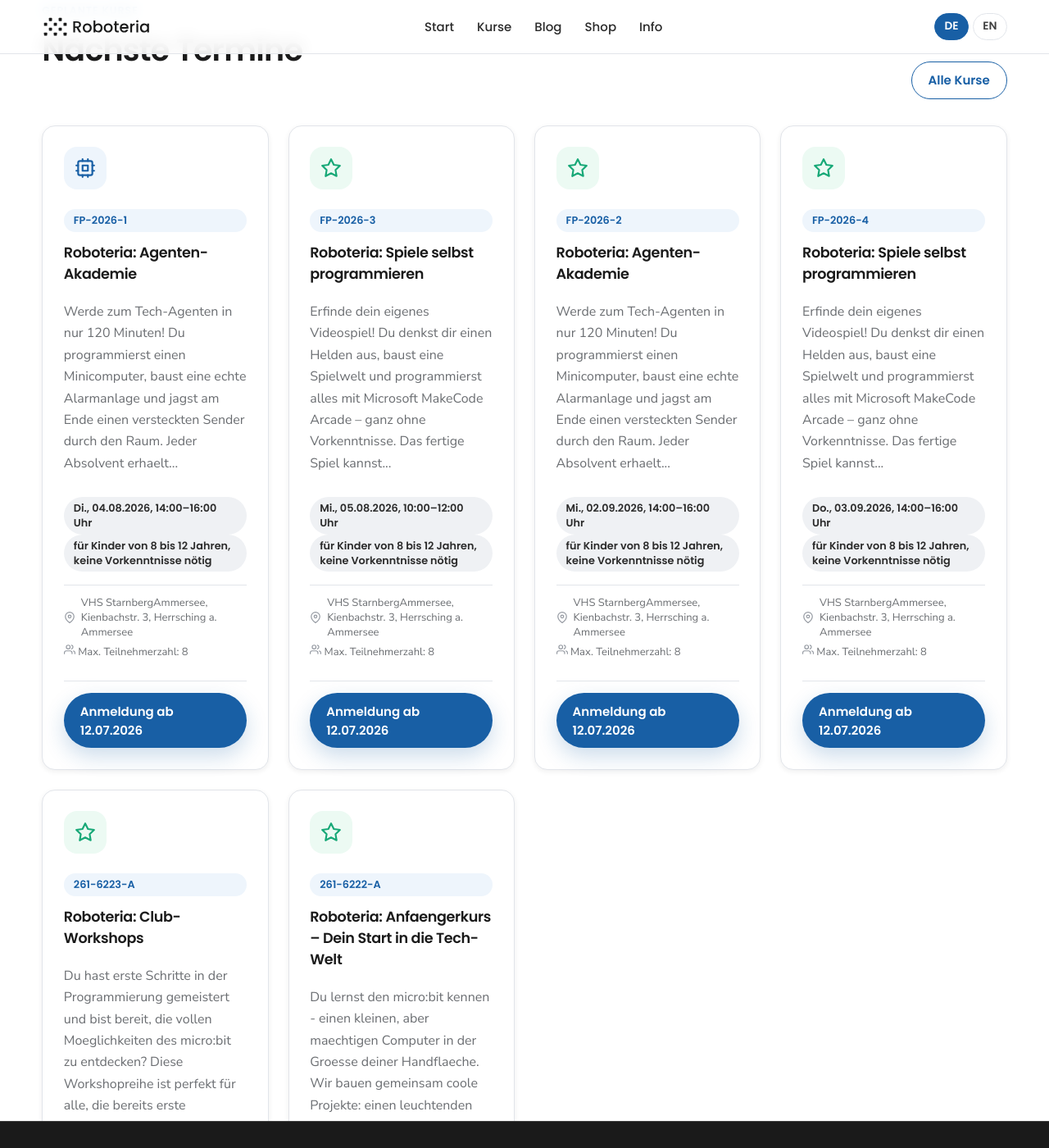
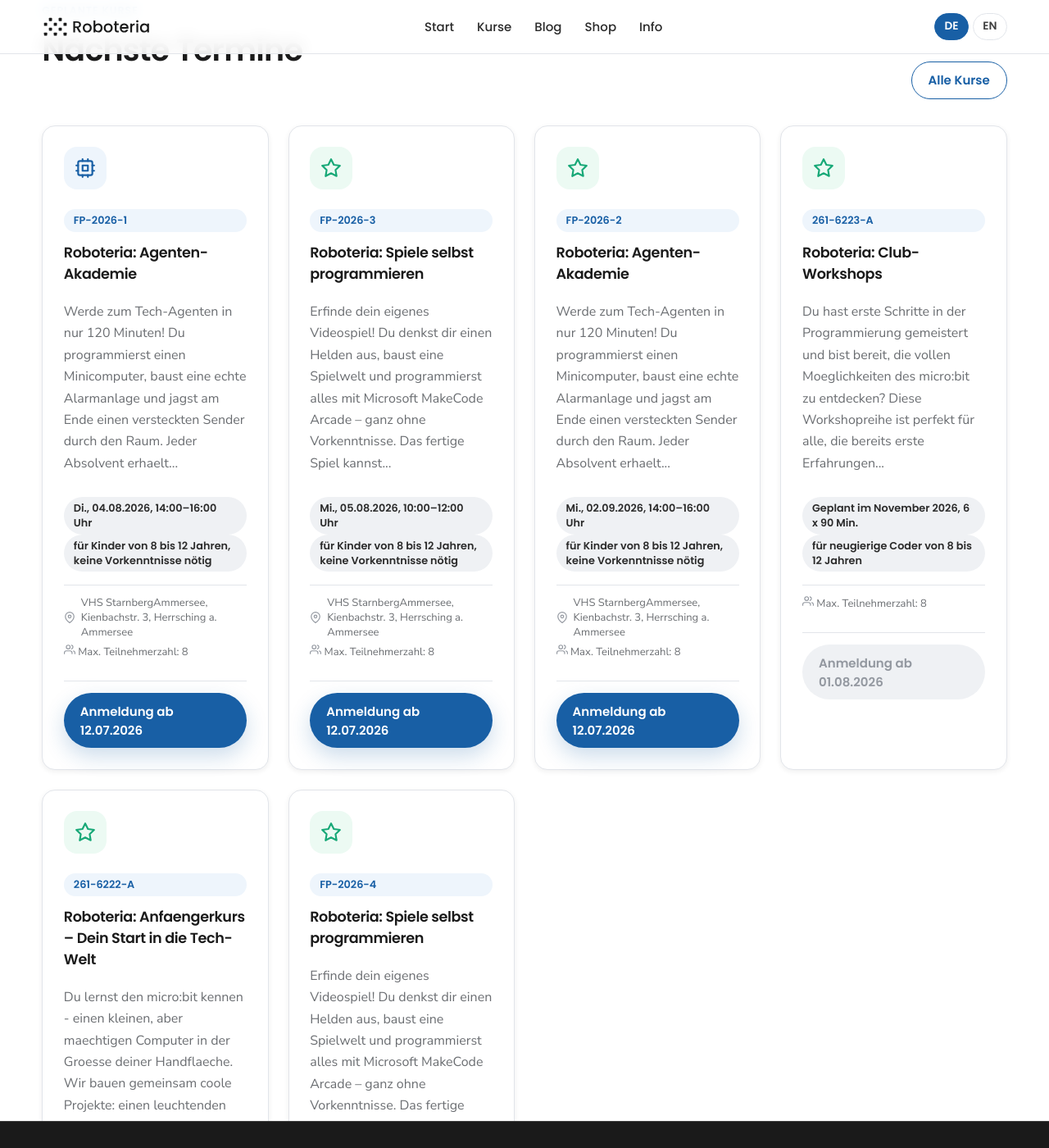
Before and after one commit to proxor/roboteria, a Jekyll site: the page built from index.md, in a window 1280 px wide and 1400 px high, scrolled down 992 px. Shown: the whole window at 82% size. Built offline with Jekyll 4.4.1, drawn with Linux system fonts in a browser that asks for light colours; some of the changed text lies outside the part shown.

Commit message:
Refactor course filtering logic to separate planned and registration statuses

```diff
--- a/index.md
+++ b/index.md
@@ -94,7 +94,9 @@
       <a class="cta secondary" href="/courses/" data-lang="en">All courses</a>
     </div>
     <div class="card-grid">
-      {% assign upcoming = site.data.courses | where_exp: "item", "item.status == 'planned' or item.status == 'registration'" %}
+      {% assign upcoming_planned = site.data.courses | where: "status", "planned" %}
+      {% assign upcoming_reg = site.data.courses | where: "status", "registration" %}
+      {% assign upcoming = upcoming_planned | concat: upcoming_reg %}
       {% for course in upcoming %}
       <article class="card" style="display: flex; flex-direction: column; gap: 0.75rem;">
         {% if forloop.first %}
```
